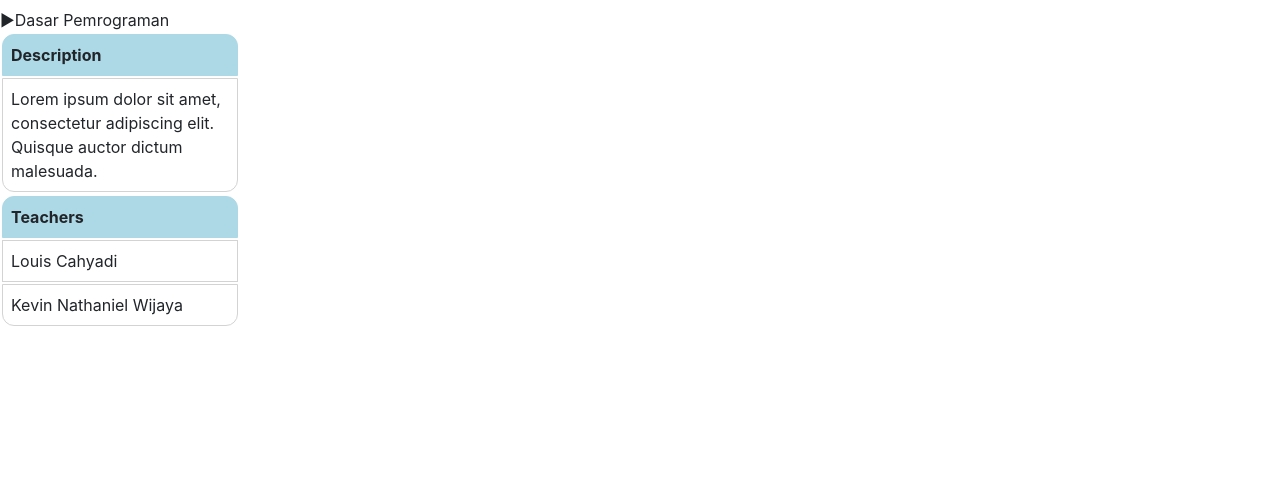
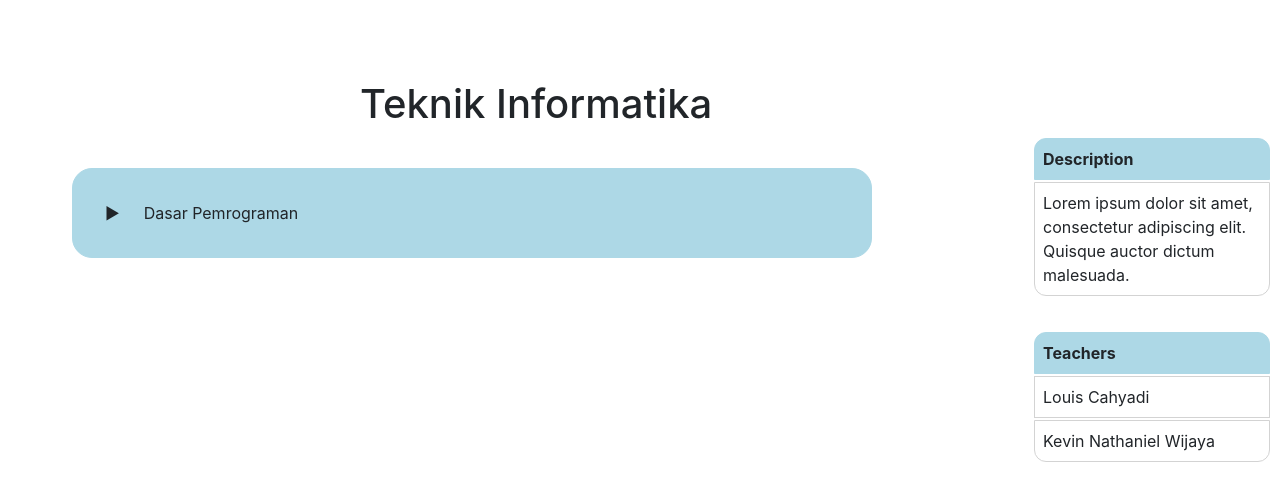
Before and after one commit to chukbert/ISEC-Front-End, a React (Create React App) app: page / in a window 1280 px wide. Shown: the top 500 px of the page. Built offline with nearby package versions, Linux system fonts and the light colour scheme.

Commit message:
program page layouting

```diff
--- /dev/null
+++ b/src/Components/CourseLink/CourseLink.css
@@ -0,0 +1,13 @@
+.course-link {
+    /* margin: 2em; */
+    background-color: lightblue;
+    padding: 2em;
+    width: 50em;
+    border: 1px solid lightblue;
+    border-radius: 20px;
+    margin: 2em 0 0 4em;
+}
+
+.course-link span {
+    margin-right: 1.5em;
+}
--- a/src/Components/CourseLink/CourseLink.jsx
+++ b/src/Components/CourseLink/CourseLink.jsx
@@ -1,6 +1,7 @@
 import React, { useState } from 'react';
 import { Button } from 'react-bootstrap';
 import Axios from 'axios';
+import './CourseLink.css'
 
 const CourseLink = (props) => {
     const courseId = props.id;
@@ -19,12 +20,12 @@ const CourseLink = (props) => {
 
     return (
         <div className="course-link" onClick={showDescription}>
-            <span>&#9654;{props.name}</span>
+            <span>&#9654;</span>{props.name}
             {
                 isShowDescription &&
                 <div>
-                    <span>{description}</span>
-                    <span>{prerequisite}</span>
+                    <p>{description}</p>
+                    <p>{prerequisite}</p>
                     <Button>Enroll</Button>
                 </div>
             }
--- /dev/null
+++ b/src/Containers/ProgramPage/ProgramPage.css
@@ -0,0 +1,26 @@
+.program-title {
+    margin: 5em 0 0 10em;
+}
+
+.program-title h1 {
+    margin-left: 5em;
+}
+
+.program-page-desc-teacher-list {
+    display: flex;
+    width: fit-content;
+    margin: auto;
+}
+
+.desc-teacher {
+    display: block;
+    margin-left: 5em;
+}
+
+.desc-teacher .description {
+    margin-bottom: 2em;
+}
+
+.course-list {
+    margin-right: 5em;
+}
--- a/src/Containers/ProgramPage/ProgramPage.jsx
+++ b/src/Containers/ProgramPage/ProgramPage.jsx
@@ -3,6 +3,7 @@ import Axios from 'axios';
 import Description from '../../Components/Description/Description';
 import TeacherList from '../../Components/TeacherList/TeacherList';
 import CourseLink from '../../Components/CourseLink/CourseLink';
+import './ProgramPage.css';
 
 class ProgramPage extends React.Component {
     constructor(props) {
@@ -10,7 +11,7 @@ class ProgramPage extends React.Component {
         this.state = {
             permission: 0,
             id: props.programId,
-            name: '',
+            name: props.name,
             listOfCourse: [],
             listOfIsShowCourse: [],
         }
--- a/src/index.js
+++ b/src/index.js
@@ -6,7 +6,7 @@ import 'bootstrap/dist/css/bootstrap.min.css';
 import * as serviceWorker from './serviceWorker';
 import ProgramPage from './Containers/ProgramPage/ProgramPage';
 
-ReactDOM.render(<ProgramPage />, document.getElementById('root'));
+ReactDOM.render(<ProgramPage name="Teknik Informatika"/>, document.getElementById('root'));
 
 // If you want your app to work offline and load faster, you can change
 // unregister() to register() below. Note this comes with some pitfalls.
```
